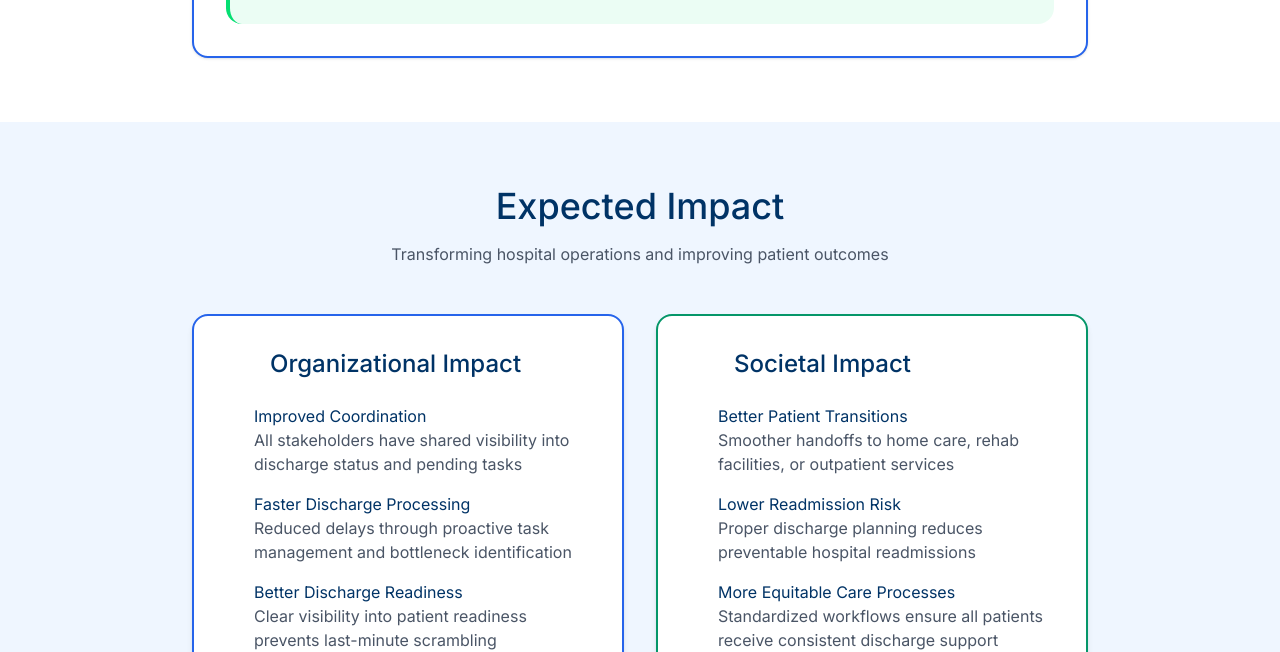
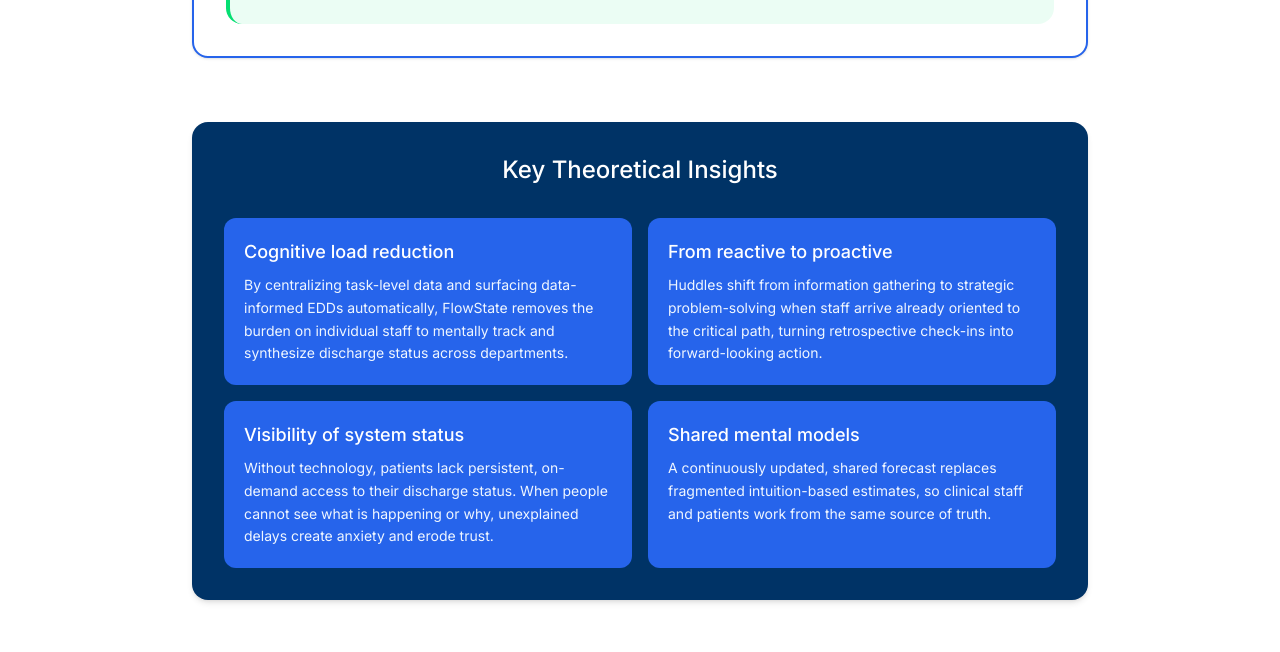
Before and after one commit to maybe-yiyi/67250_peopleproject, a SvelteKit app: page / in a window 1280 px wide. Shown: the part 9040-9692 px from the top of the page. Built offline with nearby package versions, Linux system fonts and the light colour scheme; some icons are missing.

Commit message:
feat: key theoretical insights box

```diff
--- a/src/routes/+page.svelte
+++ b/src/routes/+page.svelte
@@ -712,6 +712,45 @@
 					</div>
 				</div>
 			</div>
+			<div
+				class="mt-16 w-full rounded-2xl bg-navy p-8 shadow-md"
+				aria-label="Key theoretical insights"
+			>
+				<h2 class="text-center text-2xl font-medium text-white">Key Theoretical Insights</h2>
+				<div class="mt-8 grid grid-cols-1 gap-4 md:grid-cols-2">
+					<div class="flex flex-col gap-2 rounded-xl bg-blue p-5">
+						<h3 class="text-lg font-medium text-white">Cognitive load reduction</h3>
+						<p class="text-sm leading-relaxed text-sky">
+							By centralizing task-level data and surfacing data-informed EDDs automatically,
+							FlowState removes the burden on individual staff to mentally track and synthesize
+							discharge status across departments.
+						</p>
+					</div>
+					<div class="flex flex-col gap-2 rounded-xl bg-blue p-5">
+						<h3 class="text-lg font-medium text-white">From reactive to proactive</h3>
+						<p class="text-sm leading-relaxed text-sky">
+							Huddles shift from information gathering to strategic problem-solving when staff
+							arrive already oriented to the critical path, turning retrospective check-ins into
+							forward-looking action.
+						</p>
+					</div>
+					<div class="flex flex-col gap-2 rounded-xl bg-blue p-5">
+						<h3 class="text-lg font-medium text-white">Visibility of system status</h3>
+						<p class="text-sm leading-relaxed text-sky">
+							Without technology, patients lack persistent, on-demand access to their discharge
+							status. When people cannot see what is happening or why, unexplained delays create
+							anxiety and erode trust.
+						</p>
+					</div>
+					<div class="flex flex-col gap-2 rounded-xl bg-blue p-5">
+						<h3 class="text-lg font-medium text-white">Shared mental models</h3>
+						<p class="text-sm leading-relaxed text-sky">
+							A continuously updated, shared forecast replaces fragmented intuition-based estimates,
+							so clinical staff and patients work from the same source of truth.
+						</p>
+					</div>
+				</div>
+			</div>
 		</div>
 	</section>
 	<section
```
